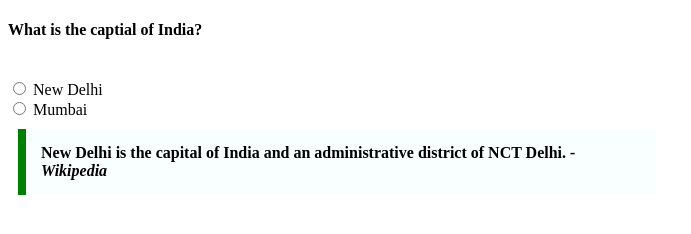
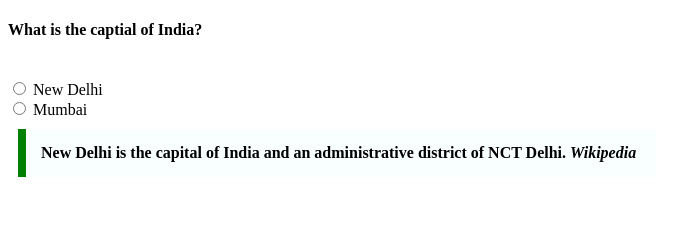
Before and after one commit to acciojob/trivia-Manish123Sharma, a website: page main.html in a window 1280 px wide. Shown: the whole page, without its empty margins (0-691 px from the left). Drawn offline with Linux system fonts and the light colour scheme.

Commit message:
created a submission

```diff
--- a/main.html
+++ b/main.html
@@ -13,9 +13,9 @@
 	<label><input type="radio" name="capital" value="new-delhi"> New Delhi</label>
 	<br>
     <label><input type="radio" name="capital" value="mumbai"> Mumbai</label>
-	<blockquote id = 'quote'>
+	<blockquote id = 'quote' cite="https://en.wikipedia.org/wiki/New_Delhi">
 		New Delhi is the capital of India and an administrative district of NCT Delhi.
-		<cite>- Wikipedia</cite>
+		<cite>Wikipedia</cite>
 	</blockquote>
     <script type="text/javascript" src="./script.js">
 </script>
```
